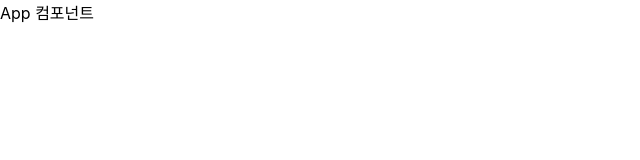
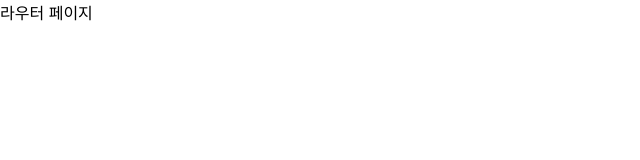
Before and after one commit to date-lab/picknick-frontend, a React (Vite) app: page / in a window 1280 px wide. Shown: the top 160 px of the page, without its empty margins (0-640 px from the left). Built offline with nearby package versions, Linux system fonts and the light colour scheme.

Commit message:
main.tsx Home pages로 router 셋팅

```diff
--- a/main.tsx
+++ b/main.tsx
@@ -1,9 +1,19 @@
 import React from "react";
 import ReactDOM from "react-dom/client";
+import { BrowserRouter, Routes, Route } from "react-router-dom";
+import Home from "./src/view/pages/Home";
 import "./index.css";
 
 const App = () => {
-  return <div>App 컴포넌트</div>;
+  return (
+    <div>
+      <BrowserRouter>
+        <Routes>
+          <Route path="/" element={<Home />} />
+        </Routes>
+      </BrowserRouter>
+    </div>
+  );
 };
 
 ReactDOM.createRoot(document.getElementById("root") as HTMLElement).render(<App />);
```
Also changed, not shown: src/view/pages/Home.tsx (renamed from src/view/pages/index.tsx).
